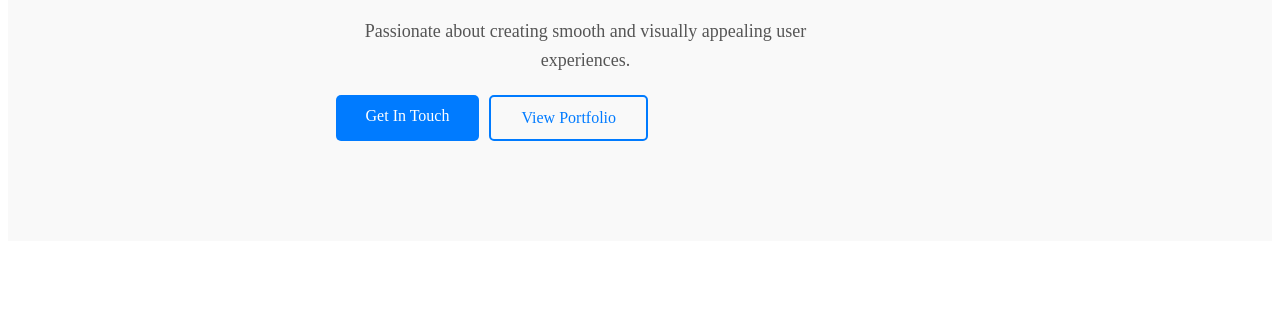
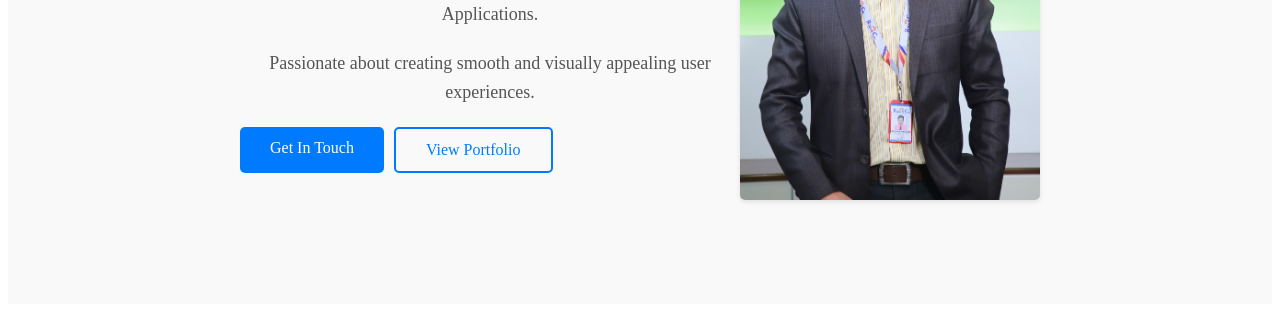
Before and after one commit to fahim1zero/portfolio-website-101, a plain HTML site: page index.html in a window 1280 px wide. Shown: the part 302-628 px from the top of the page. Drawn offline with Linux system fonts and the light colour scheme; a script that the page names is missing.

Commit message:
change design

```diff
--- a/index.html
+++ b/index.html
@@ -51,7 +51,7 @@
                     </div>
                 </div>
                 <div class="right-content">
-                    <img src="profile-picture.jpg" alt="Profile Picture">
+                    <img src="image\IMG_9335.jpg" alt="Profile Picture">
                 </div>
             </div>
         </div>
```
Also changed, not shown: image/IMG_9335.jpg (added).
